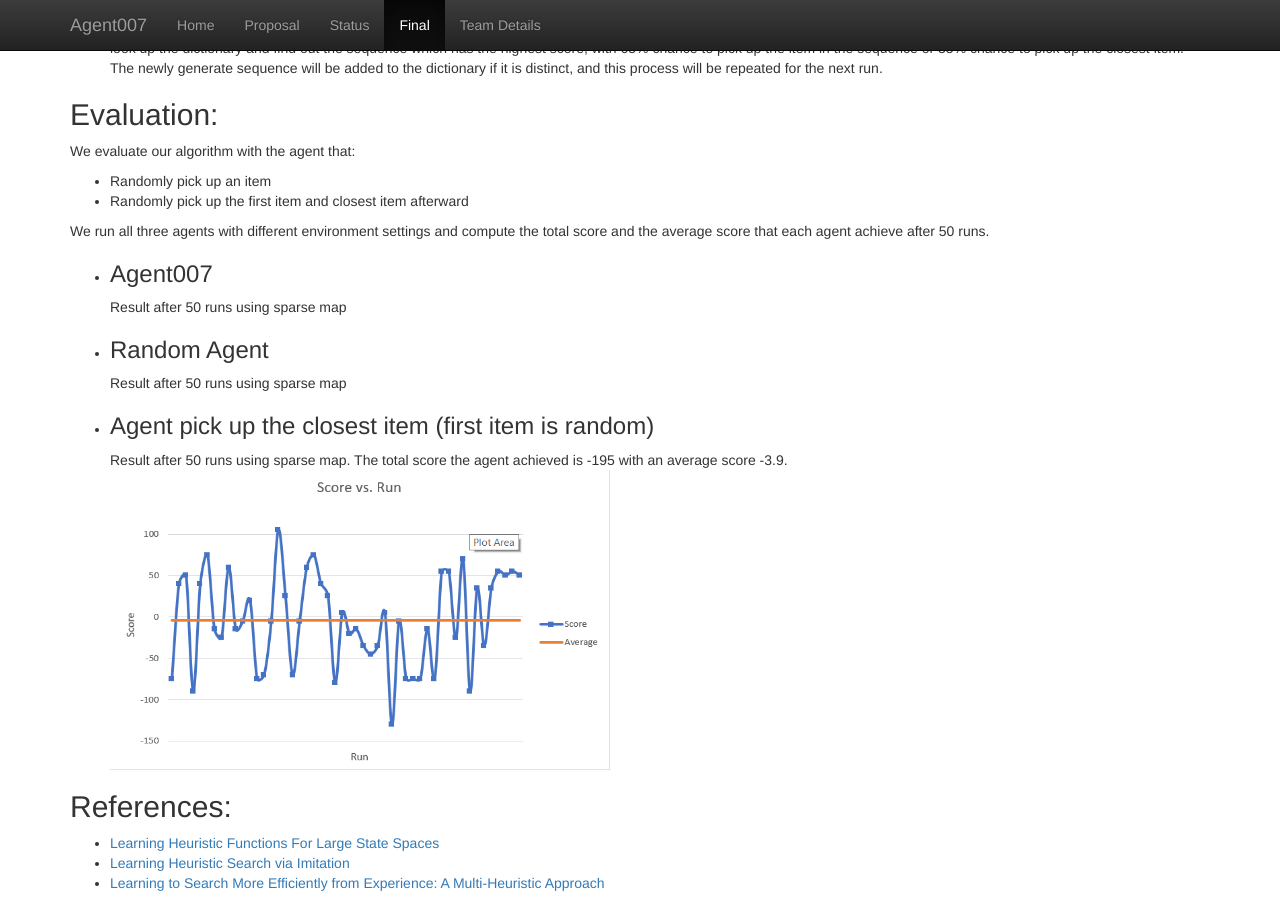
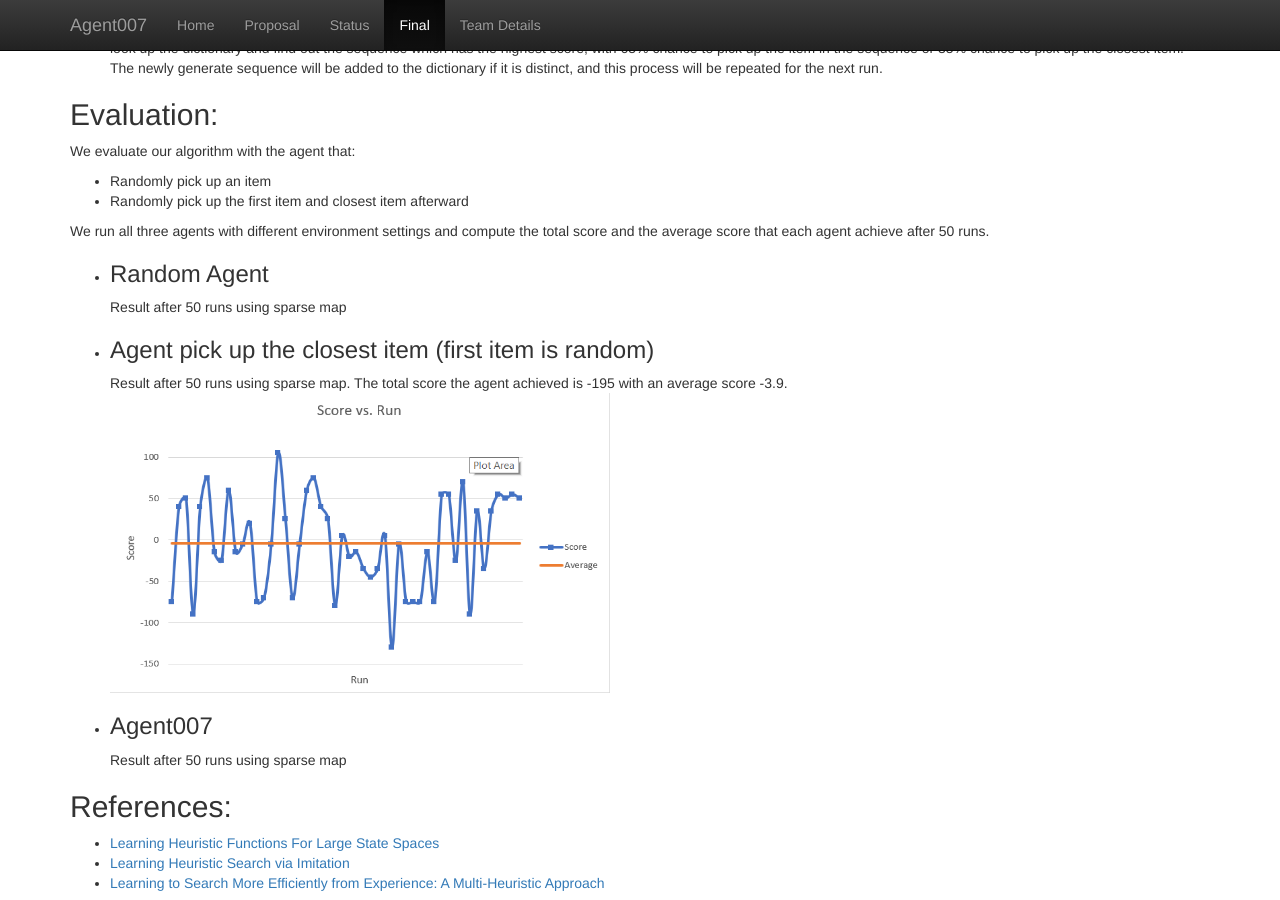
Before and after one commit to KumarHX/Agent007, a Jekyll site: the page built from docs/final.md, in a window 1280 px wide and 900 px high, scrolled down 1014 px. Built offline with Jekyll 4.4.1, drawn with Linux system fonts in a browser that asks for light colours; some of the changed lines change nothing that is shown.

Commit message:
Update final.md

```diff
--- a/docs/final.md
+++ b/docs/final.md
@@ -32,10 +32,6 @@ We evaluate our algorithm with the agent that:
 
 We run all three agents with different environment settings and compute the total score and the average score that each agent achieve after 50 runs.
 
-- ### Agent007
-Result after 50 runs using sparse map <br>
-
-
 - ### Random Agent
 Result after 50 runs using sparse map <br>
 
@@ -43,6 +39,9 @@ Result after 50 runs using sparse map <br>
 - ### Agent pick up the closest item (first item is random)
 Result after 50 runs using sparse map. The total score the agent achieved is -195 with an average score -3.9. <br>
 <a href="url"><img src="ShortestPathSparse.png" align="center" height="300" width="500" ></a>
+
+- ### Agent007
+Result after 50 runs using sparse map <br>
 
 
 ## References:
```
